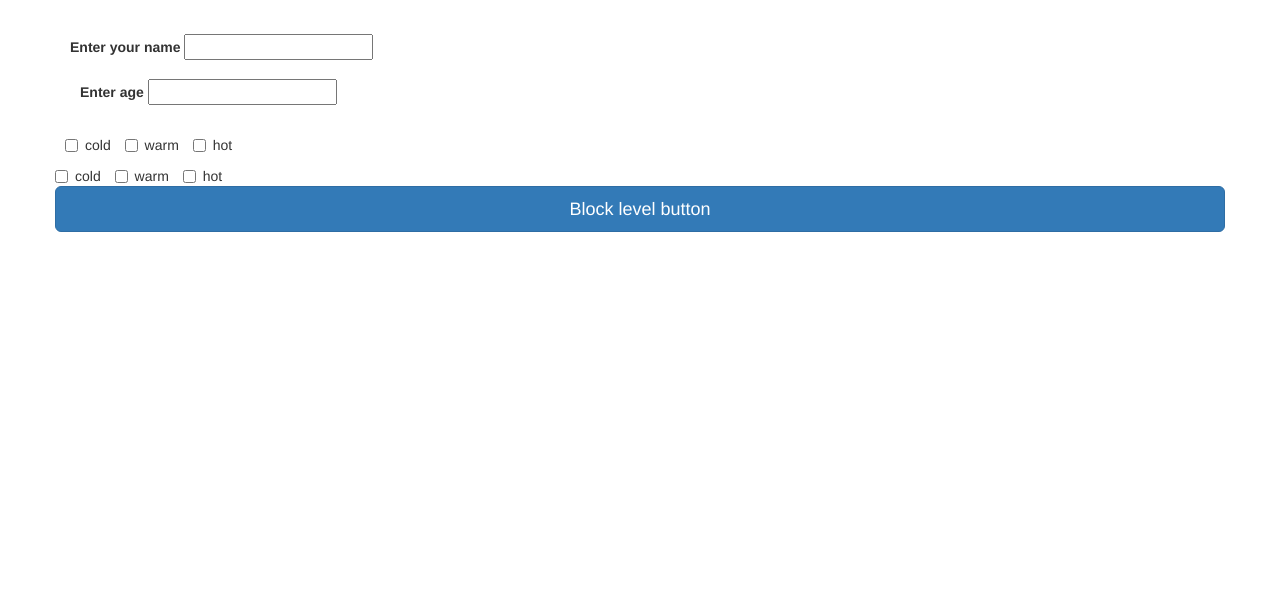
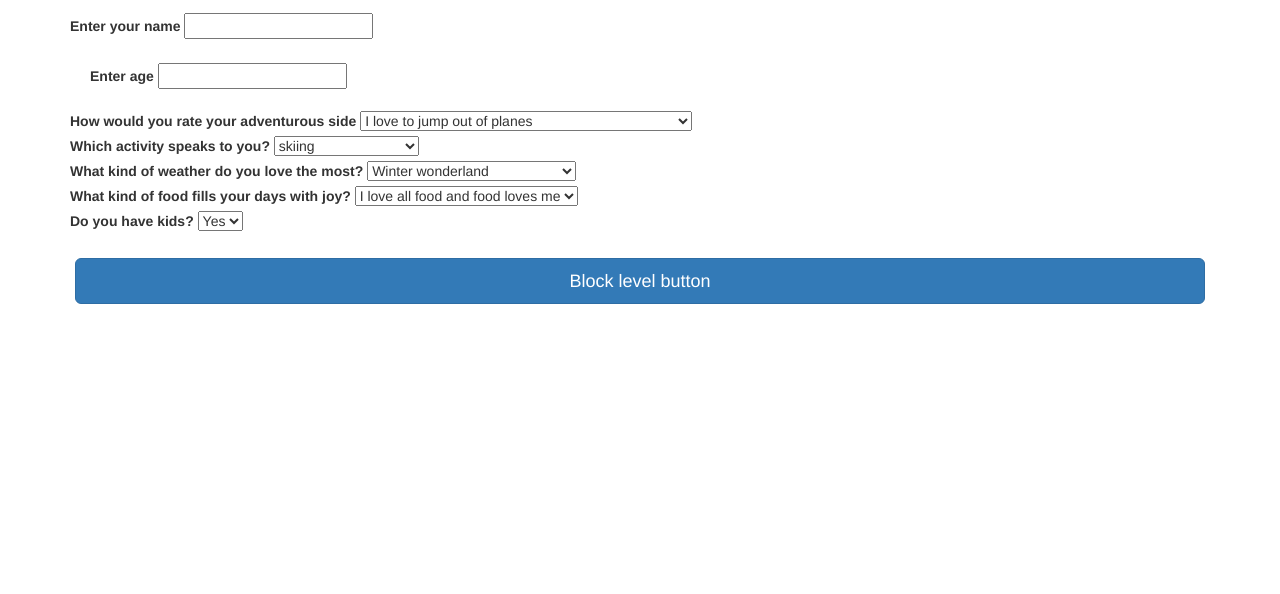
Before and after one commit to waterstroke/IP_wk8, a plain HTML site: page index.html in a window 1280 px wide. Shown: the part 206-800 px from the top of the page. Drawn offline with Linux system fonts and the light colour scheme.

Commit message:
I will have selections to choose from

```diff
--- a/css/styles.css
+++ b/css/styles.css
@@ -1,8 +1,8 @@
-h1 {
-  margin: 50px;
-  padding-top: 100px
+h1,h4 {
+  margin: 20px;
+  padding-top: 50px
 }
 .space {
-  margin: 10px;
+  margin: 20px;
   padding-top: 2px;
 }
--- a/index.html
+++ b/index.html
@@ -12,6 +12,7 @@
       <div class="jumbatron">
         <h1>Just the right vacation spot for you</h1>
           <form id="vacation">
+            <h4>Lets get a little bit of information about you.</h4>
             <div class="form-group">
               <label for="name">Enter your name</label>
               <input id="name"type="text">
@@ -22,30 +23,67 @@
               <input id="age" type="text">
             </div>
           </div>
-            <div class="row">
+            <div>
+              <label for="adventure">How would you rate your adventurous side</label>
+              <select id="adventure">
+                 <option value="5">I love to jump out of planes</option>
+                 <option value="4">I would jump out of a plane</option>
+                 <option value="3">I could be convinced to jump out of a plane</option>
+                 <option value="2">I would jump out of a plane on a bet</option>
+                 <option value="1">Thats just stupid, NO jumping out of a plane</option>
+                 <option value="1">planes scare me, I need to be medicated for flying</option>
+                  <option value="0">I will NOT fly...ever</option>
+              </select>
+            </div>
+              <div>
+                <label for="activity">Which activity speaks to you?</label>
+                <select id="activity">
+                   <option value="skiing">skiing</option>
+                   <option value="surfing">surfing</option>
+                   <option value="hiking">hiking</option>
+                   <option value="biking">biking</option>
+                   <option value="layingOut">laying in the sun</option>
+                  <option value="shade">chilling in the shade</option>
+                </select>
+              </div>
+              <div>
+                <label for="environment">What kind of weather do you love the most?</label>
+                <select id="environment">
+                   <option value="winter">Winter wonderland</option>
+                   <option value="cool">Cool but comfortable</option>
+                   <option value="dessert">Dessert like conditions</option>
+                   <option value="warm">Warm and breezy</option>
+                   <option value="Hot">Hot but tollerable in the shade</option>
+                </select>
+              </div>
+              <div>
+                <label for="food">What kind of food fills your days with joy?</label>
+                <select id="food">
+                  <option value="everything">I love all food and food loves me</option>
+                  <option value="nothing">I am a picky eater</option>
+                  <option value="allergic">I'm allergic to everything</option>
+                  <option value="fruit">Exotic fruit</option>
+                  <option value="salad">Salad</option>
+                  <option value="tacos">Tacos</option>
+                  <option value="fish">Fish</option>
+                  <option value="redMeat">RedMeat</option>
+                  <option value="hummus">Hummus</option>
+                  <option value="pasta">Pasta</option>
+                </select>
+              </div>
+              <div>
+                <label for="kids">Do you have kids?</label>
+                <select id="kids">
+                   <option value="yes">Yes</option>
+                   <option value="no">No</option>
+                </select>
+              </div>
+
+            </div>
             <div class="space">
-              <label class="checkbox-inline">
-                <input type="checkbox" id="inlineCheckbox1" value="option1"> cold
-              </label>
-              <label class="checkbox-inline">
-                <input type="checkbox" id="inlineCheckbox2" value="option2"> warm
-              </label>
-              <label class="checkbox-inline">
-                <input type="checkbox" id="inlineCheckbox3" value="option3"> hot
-              </label>
-            </div>
-          </div>
-            <div class="row">
-              <label class="checkbox-inline">
-                <input type="checkbox" id="inlineCheckbox1" value="option1"> cold
-              </label>
-              <label class="checkbox-inline">
-                <input type="checkbox" id="inlineCheckbox2" value="option2"> warm
-              </label>
-              <label class="checkbox-inline">
-                <input type="checkbox" id="inlineCheckbox3" value="option3"> hot
-              </label>
-            </div>
             <div class="row">
               <button type="button" class="btn btn-primary btn-lg btn-block">Block level button</button>
             </div>
+            </div>
+  </body>
+</html>
--- a/js/scripts.js
+++ b/js/scripts.js
@@ -0,0 +1,15 @@
+$(document).ready(function() {
+  $("form#vacation").submit(function(event) {
+    var name
+    var age
+    var activity = $("select#activity").val();
+    var environment = $("select#environment").val();
+    var food = $("select#food").val();
+
+
+
+
+
+
+
+    event.preventDefault();
```
